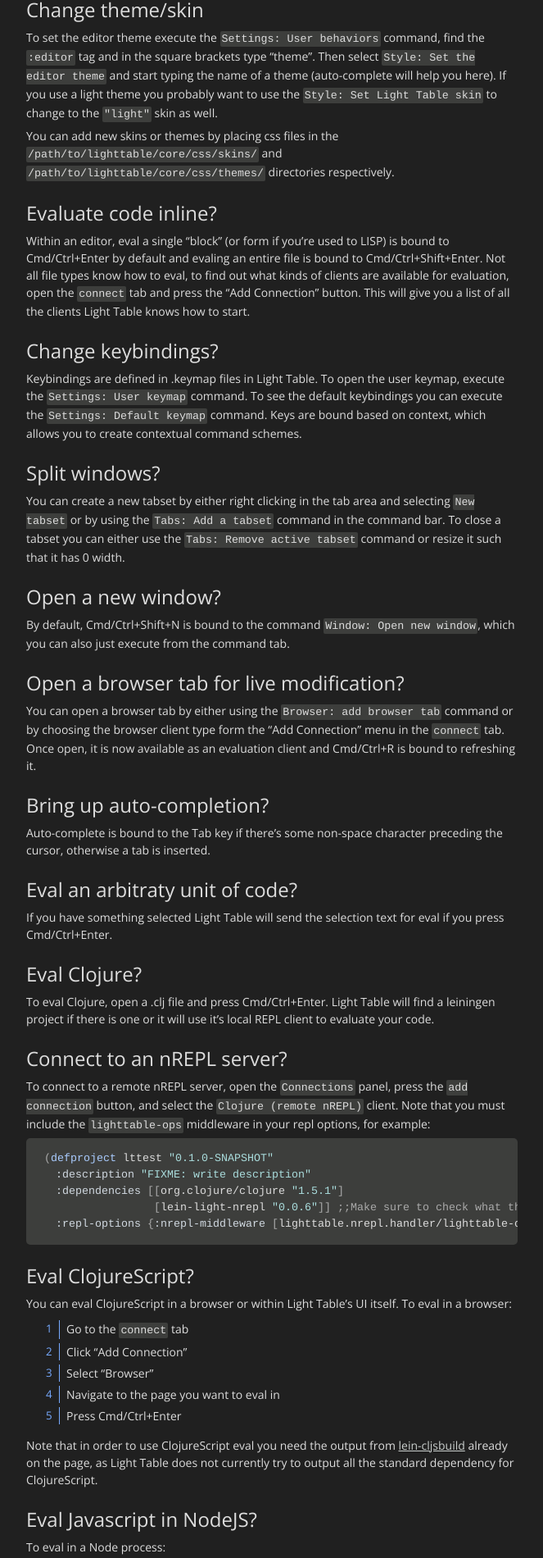
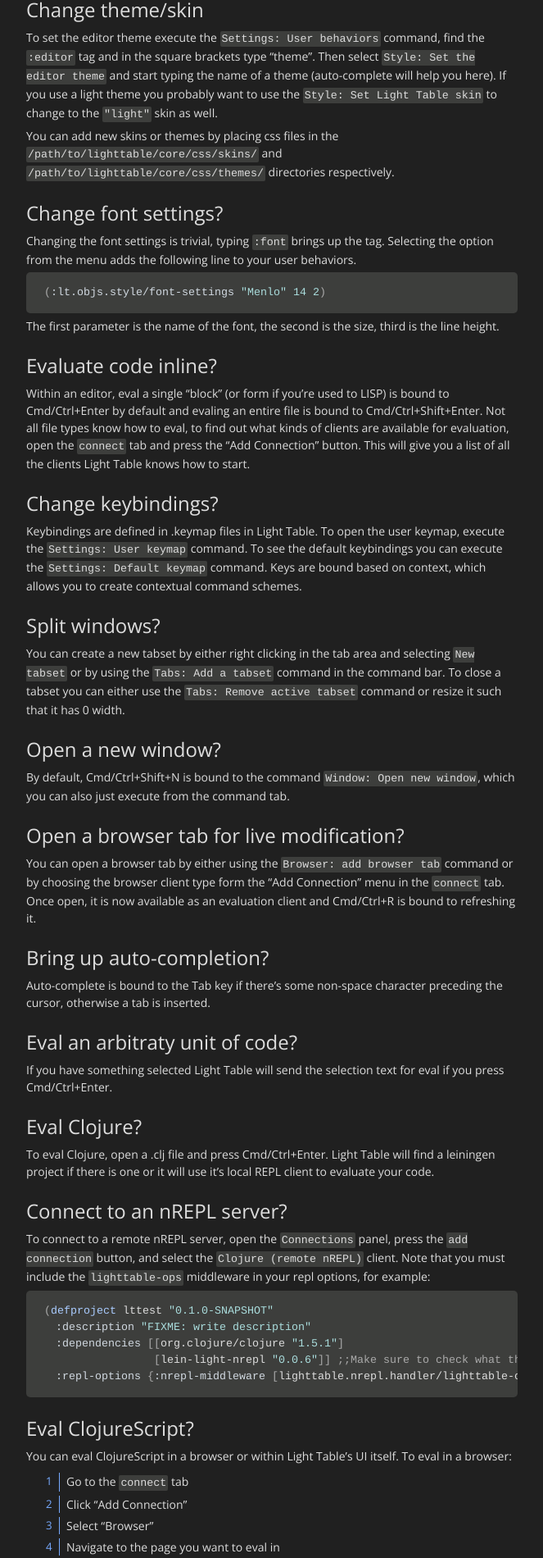
Before and after one commit to LightTable/docs.lighttable.com, a Jekyll site: the page built from _posts/01-01-09-howdoi.md, in a window 1280 px wide. Shown: the part 379-2279 px from the top of the page at 82% size, without its empty margins (18-681 px from the left). Built offline with Jekyll 4.4.1, drawn with Linux system fonts in a browser that asks for light colours; nearby versions of some CDN libraries; Markdown is read by kramdown in place of the engine named in the settings.

Commit message:
Adding font section the the howdoi file

````diff
--- a/_posts/01-01-09-howdoi.md
+++ b/_posts/01-01-09-howdoi.md
@@ -17,6 +17,14 @@
 To set the editor theme execute the `Settings: User behaviors` command, find the `:editor` tag and in the square brackets type "theme". Then select `Style: Set the editor theme` and start typing the name of a theme (auto-complete will help you here). If you use a light theme you probably want to use the `Style: Set Light Table skin` to change to the `"light"` skin as well.
 
 You can add new skins or themes by placing css files in the `/path/to/lighttable/core/css/skins/` and `/path/to/lighttable/core/css/themes/` directories respectively.
+###Change font settings?
+
+Changing the font settings is trivial, typing `:font` brings up the tag. Selecting the option from the menu adds the following line to your user behaviors.
+
+```clojure
+(:lt.objs.style/font-settings "Menlo" 14 2)
+```
+The first parameter is the name of the font, the second is the size, third is the line height.
 
 ###Evaluate code inline?
 
````
